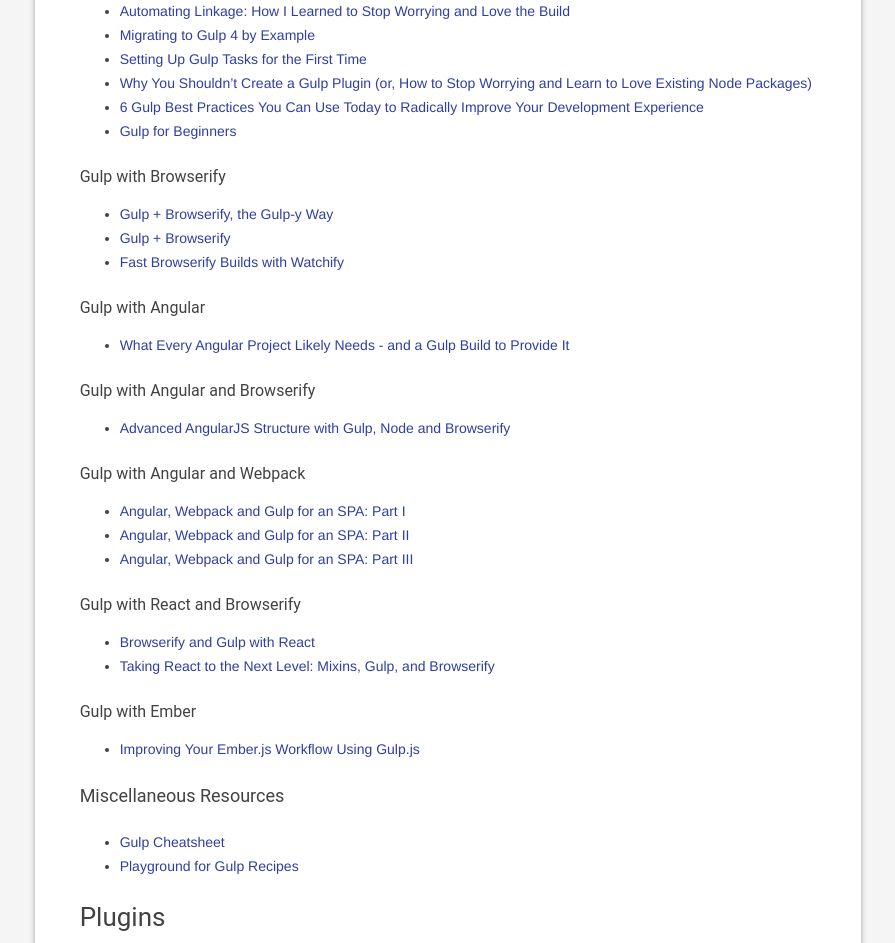
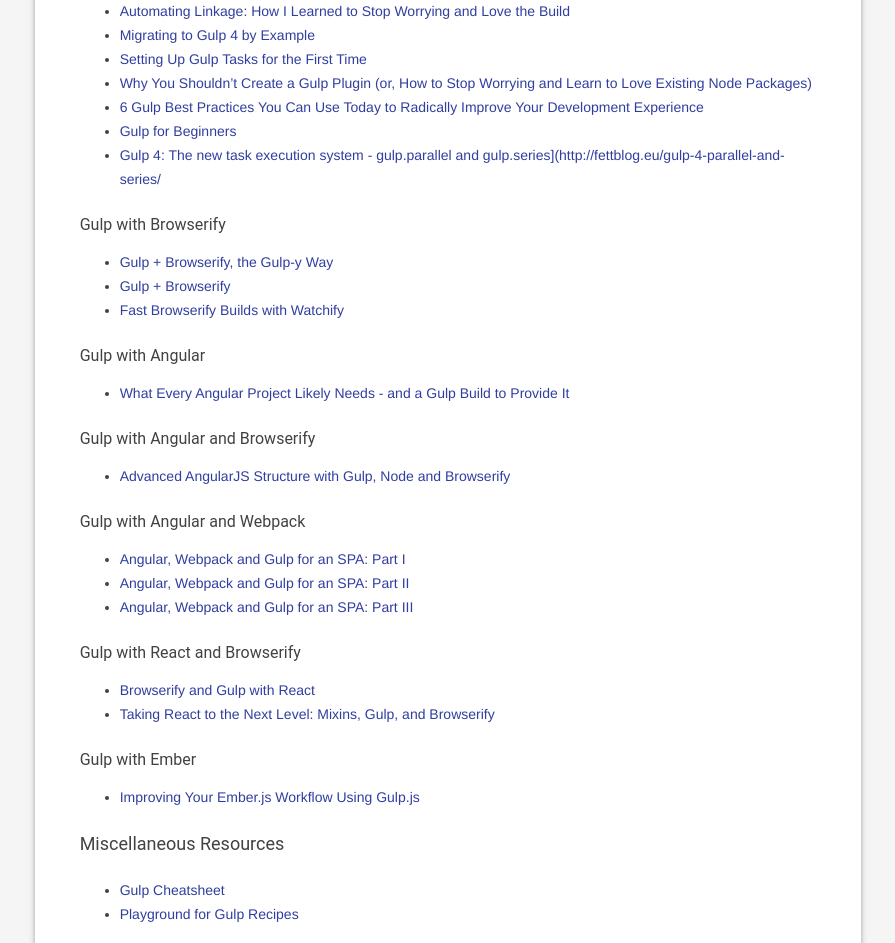
Before and after one commit to alferov/awesome-gulp, a plain HTML site: page index.html in a window 1280 px wide. Shown: the part 2332-3275 px from the top of the page, without its empty margins (192-1087 px from the left). Drawn offline with Linux system fonts and the light colour scheme; files that its build step writes are made by us from their sources.

Commit message:
Update 2015-10-19T21:07:29.006Z

```diff
--- a/index.html
+++ b/index.html
@@ -129,6 +129,7 @@
 <li><a href="http://blog.overzealous.com/post/74121048393/why-you-shouldnt-create-a-gulp-plugin-or-how-to">Why You Shouldn’t Create a Gulp Plugin (or, How to Stop Worrying and Learn to Love Existing Node Packages)</a></li>
 <li><a href="http://blog.rangle.io/angular-gulp-bestpractices/">6 Gulp Best Practices You Can Use Today to Radically Improve Your Development Experience</a></li>
 <li><a href="https://css-tricks.com/gulp-for-beginners/">Gulp for Beginners</a></li>
+<li><a href="https://css-tricks.com/gulp-for-beginners/">Gulp 4: The new task execution system - gulp.parallel and gulp.series](http://fettblog.eu/gulp-4-parallel-and-series/</a></li>
 </ul>
 <h4 id="gulp-with-browserify">Gulp with Browserify</h4>
 <ul>
```
